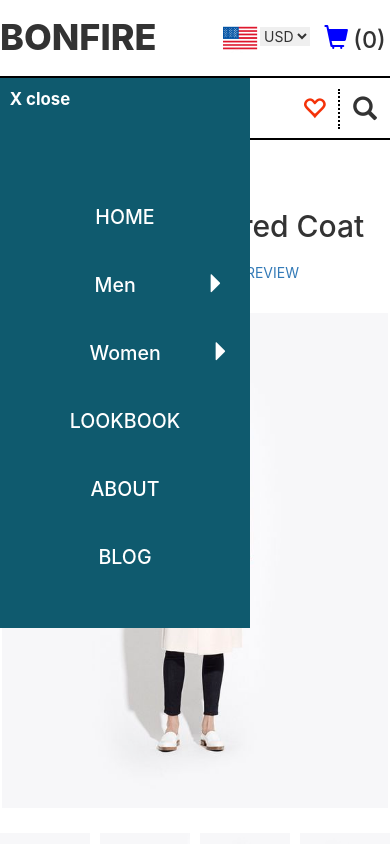
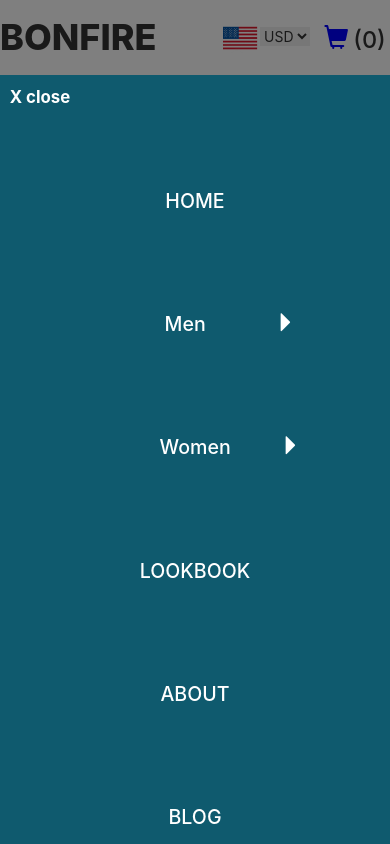
Before and after one commit to prathu9/onlineStore, a React (Create React App) app: page / in a window 390 px wide. Both pictures are taken after a click on the button 25 px from the left and 108 px from the top of the page. Shown: the top 844 px of the page. Built offline with nearby package versions, Linux system fonts and the light colour scheme.

Commit message:
made changes in sideNavbar and hamburger menu

```diff
--- a/src/navBar/NavBar.css
+++ b/src/navBar/NavBar.css
@@ -1,4 +1,5 @@
 .nav_wrapper{
+	position:relative;
 	padding:20px initial;
 	border-top:2px solid #000;
 	border-bottom:2px solid #000;
@@ -9,6 +10,7 @@
 }
 
 .nav_container{
+
 	width:inherit;
 	max-width:1600px;
 	min-width:360px;
@@ -17,6 +19,7 @@
 	justify-content:space-between;
 
 }
+
 
 .nav_list{
 	list-style-type:none;
@@ -38,15 +41,15 @@
 
 }
 
+
 .sideNavBar{
 	position:absolute;
-	background-color:lightblue;
-	width:250px;
-	height:550px;
+	width:100%;
+	height:800px;
 	padding-top:10px;
 	background-color:#0F5A6E;
 	color:#fff;
-	top:0;
+	top:75px;
 	left:0;
 	z-index:5;
 }
@@ -62,11 +65,13 @@
 }
 
 .sideNavBar .nav_list{
+	display:flex;
+	justify-content:space-around;
+	padding:30px 0;
 	width:inherit;
 	height:inherit;
 	display:flex;
 	flex-direction:column;
-	padding:0;
 
 }
 
@@ -81,9 +86,19 @@
 	color:#000;
 }
 
+.clickable{
+	display:none;
+}
+
 
 @media screen and (max-width:860px){
 	.nav_list{
 		display:none;
 	}
+	.clickable{
+		display:initial;
+	}
+	.unclickable{
+		display:none;
+	}
 }
--- a/src/navBar/NavBar.js
+++ b/src/navBar/NavBar.js
@@ -51,8 +51,13 @@ class NavBar extends Component{
 		return(
 
 			<div className="nav_wrapper">
+
+
+
 				<div className="nav_container">
-					<div className="sideNavBar" style={{display:`${this.state.sideDisplay}`}}>
+
+				<div className="overlay" style={{display:`${this.state.sideDisplay}`}}>
+					<div className="sideNavBar" >
 					<Button
 						className={"navCloseBtn"}
 						value={"X close"}
@@ -84,9 +89,14 @@ class NavBar extends Component{
 						<Li url={`#Blog`}value="BLOG"/>
 					</ul>
 				</div>
+				</div>
 					<Button
 						styles={menuBtnStyle}
-						className={`glyphicon glyphicon-menu-hamburger`}
+						className={`unclickable glyphicon glyphicon-menu-hamburger`}
+						/>
+					<Button
+						styles={menuBtnStyle}
+						className={`clickable glyphicon glyphicon-menu-hamburger`}
 						clickFunc={this.showSideBar}/>
 					<ul className="nav_list">
 						<Li url={`#Home`} value="HOME"/>
```
